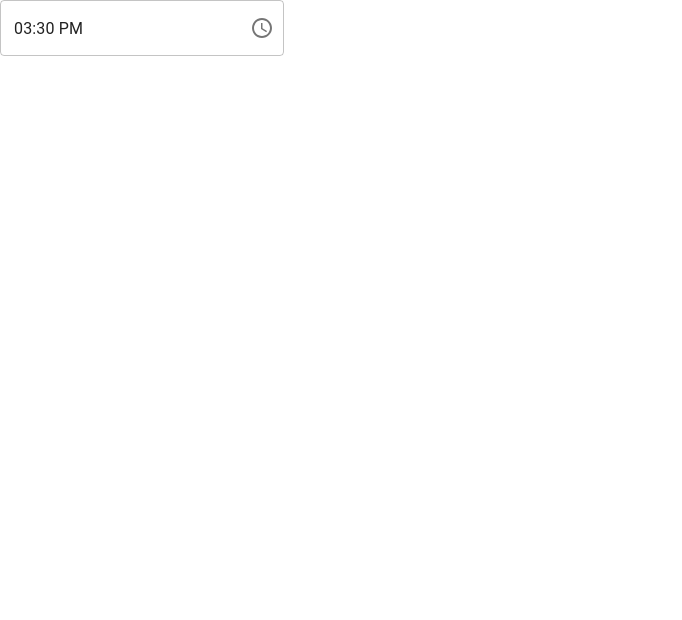
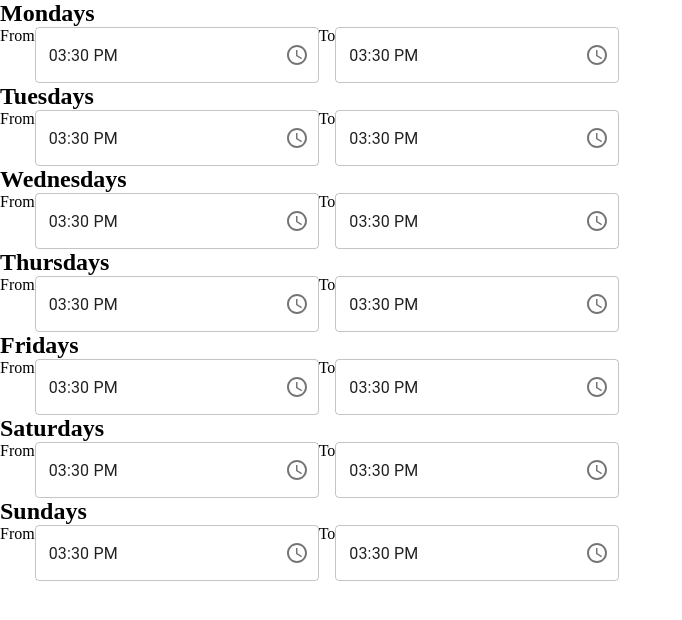
Before and after one commit to pploszaj/TangoTime, a React app: page /teachersignup in a window 1280 px wide. Shown: the top 620 px of the page, without its empty margins (0-682 px from the left). Built offline with nearby package versions, Linux system fonts and the light colour scheme.

Commit message:
added time range mui components for all days of the week

```diff
--- a/src/pages/TeacherSignup.tsx
+++ b/src/pages/TeacherSignup.tsx
@@ -1,17 +1,52 @@
-import React from 'react'
-import { DesktopTimePicker } from '@mui/x-date-pickers';
-import dayjs from 'dayjs';
-import { LocalizationProvider } from '@mui/x-date-pickers/LocalizationProvider';
-import { AdapterDayjs } from '@mui/x-date-pickers/AdapterDayjs';
+import React from "react";
+import { DesktopTimePicker } from "@mui/x-date-pickers";
+import dayjs from "dayjs";
+import { LocalizationProvider } from "@mui/x-date-pickers/LocalizationProvider";
+import { AdapterDayjs } from "@mui/x-date-pickers/AdapterDayjs";
 
 const TeacherSignup = () => {
+
   return (
-    <LocalizationProvider dateAdapter={AdapterDayjs}>
-        <DesktopTimePicker defaultValue={dayjs('2022-04-17T15:30')} />
-    </LocalizationProvider>
-
-
-  )
-}
+    <>
+      <LocalizationProvider dateAdapter={AdapterDayjs}>
+        <h2>Mondays</h2>
+        From
+        <DesktopTimePicker defaultValue={dayjs("2022-04-17T15:30")} />
+        To
+        <DesktopTimePicker defaultValue={dayjs("2022-04-17T15:30")} />
+        <h2>Tuesdays</h2>
+        From
+        <DesktopTimePicker defaultValue={dayjs("2022-04-17T15:30")} />
+        To
+        <DesktopTimePicker defaultValue={dayjs("2022-04-17T15:30")} />
+        <h2>Wednesdays</h2>
+        From
+        <DesktopTimePicker defaultValue={dayjs("2022-04-17T15:30")} />
+        To
+        <DesktopTimePicker defaultValue={dayjs("2022-04-17T15:30")} />
+        <h2>Thursdays</h2>
+        From
+        <DesktopTimePicker defaultValue={dayjs("2022-04-17T15:30")} />
+        To
+        <DesktopTimePicker defaultValue={dayjs("2022-04-17T15:30")} />
+        <h2>Fridays</h2>
+        From
+        <DesktopTimePicker defaultValue={dayjs("2022-04-17T15:30")} />
+        To
+        <DesktopTimePicker defaultValue={dayjs("2022-04-17T15:30")} />
+        <h2>Saturdays</h2>
+        From
+        <DesktopTimePicker defaultValue={dayjs("2022-04-17T15:30")} />
+        To
+        <DesktopTimePicker defaultValue={dayjs("2022-04-17T15:30")} />
+        <h2>Sundays</h2>
+        From
+        <DesktopTimePicker defaultValue={dayjs("2022-04-17T15:30")} />
+        To
+        <DesktopTimePicker defaultValue={dayjs("2022-04-17T15:30")} />
+      </LocalizationProvider>
+    </>
+  );
+};
 
 export default TeacherSignup;
```
